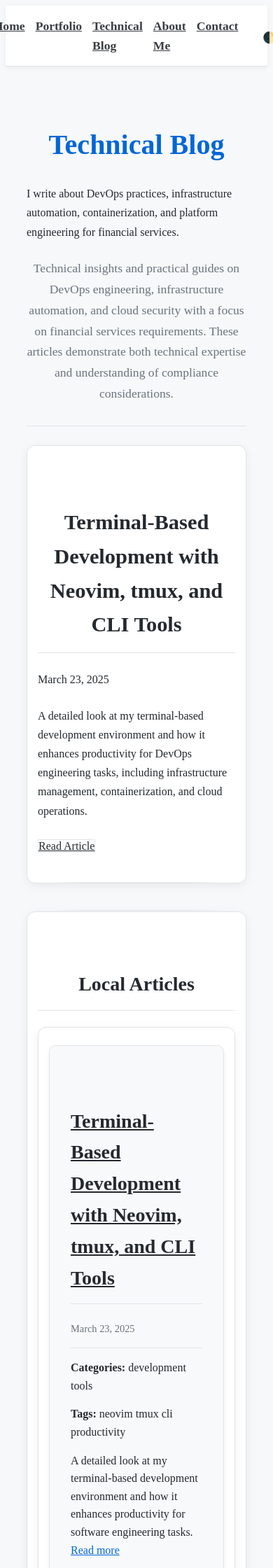
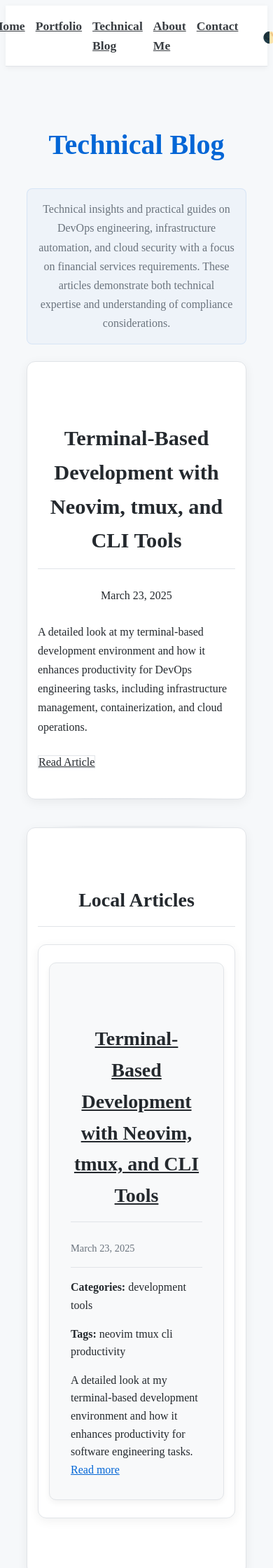
Before and after one commit to joshuamichaelhall/joshuamichaelhall.github.io, a Jekyll site: the page built from pages/blog.md, in a window 390 px wide. Shown: the top 2240 px of the page at 70% size. Built offline with Jekyll 4.4.1, drawn with Linux system fonts in a browser that asks for light colours; nearby versions of some CDN libraries.

Commit message:
center page descriptions

```diff
--- a/assets/js/github-integration.js
+++ b/assets/js/github-integration.js
@@ -15,7 +15,7 @@
         return;
       }
 
-      container.innerHTML = ''; // Clear any existing content
+      container.innerHTML = ''; // Clear only the projects container
 
       // Default descriptions for specific repositories if they're missing
       const defaultDescriptions = {
--- a/assets/main.scss
+++ b/assets/main.scss
@@ -1582,3 +1582,127 @@
 .hero-links .btn:hover {
   animation: pulse 2s infinite;
 }
+
+/* Section description styling */
+.section-description {
+  text-align: center;
+  max-width: 800px;
+  margin: 0 auto 30px;
+  color: var(--text-secondary);
+  line-height: 1.6;
+}
+
+/* Container styling */
+#github-projects-container,
+#devto-articles-container {
+  margin-top: 25px;
+}
+
+/* Article card styling */
+.article-card {
+  background-color: var(--card-bg);
+  border: 1px solid var(--border-color);
+  border-radius: 10px;
+  padding: 20px;
+  margin-bottom: 20px;
+  transition: transform 0.3s ease, box-shadow 0.3s ease;
+}
+
+.article-card:hover {
+  transform: translateY(-5px);
+  box-shadow: 0 8px 16px rgba(0, 0, 0, 0.1);
+}
+
+.article-card h3 {
+  margin-top: 0;
+  font-size: 1.3rem;
+}
+
+.article-card p {
+  margin-bottom: 15px;
+}
+
+.article-card p:last-child {
+  margin-bottom: 0;
+  font-size: 0.9rem;
+  color: var(--text-secondary);
+}
+
+/* Project card consistency for dynamically loaded cards */
+#github-projects .project-card {
+  margin-bottom: 20px;
+}
+
+#github-projects .project-card:last-child {
+  margin-bottom: 0;
+}
+
+/* Center page descriptions */
+.page-intro {
+  text-align: center;
+  max-width: 800px;
+  margin: 0 auto 40px;
+  padding: 20px 0;
+  color: var(--text-secondary);
+  line-height: 1.8;
+  font-size: 1.1rem;
+  border-bottom: 1px solid var(--border-color);
+}
+
+/* Center section descriptions */
+.section-description {
+  text-align: center;
+  max-width: 800px;
+  margin: 0 auto 30px;
+  color: var(--text-secondary);
+  line-height: 1.7;
+  font-size: 1.05rem;
+}
+
+/* Center page titles */
+.page-content h1:first-child {
+  text-align: center;
+  margin-bottom: 30px;
+  color: var(--primary-color);
+}
+
+/* Additional styling for main page section titles */
+.home-section h2,
+.content-section h2 {
+  text-align: center;
+  margin-bottom: 25px;
+  position: relative;
+}
+
+/* Center any content within featured sections */
+.featured-article .post-date,
+.featured-projects .project-description {
+  text-align: center;
+  max-width: 800px;
+  margin-left: auto;
+  margin-right: auto;
+}
+
+/* Add a subtle highlight to centered descriptions */
+.page-intro,
+.section-description {
+  position: relative;
+
+  /* Optional: Add a very subtle background to make the text stand out */
+  background-color: rgba(var(--primary-color-rgb, 3, 102, 214), 0.03);
+  border-radius: 8px;
+  padding: 20px;
+
+  /* Optional: Add a subtle border */
+  border: 1px solid rgba(var(--primary-color-rgb, 3, 102, 214), 0.1);
+}
+
+/* Make sure the descriptions are responsive */
+@media (max-width: 768px) {
+  .page-intro,
+  .section-description {
+    padding: 15px;
+    font-size: 1rem;
+    max-width: 95%;
+  }
+}
--- a/pages/blog.md
+++ b/pages/blog.md
@@ -5,8 +5,6 @@
 ---
 
 # Technical Blog
-
-I write about DevOps practices, infrastructure automation, containerization, and platform engineering for financial services.
 
 <p class="page-intro">
   Technical insights and practical guides on DevOps engineering, infrastructure automation, and cloud security with a focus on financial services requirements. These articles demonstrate both technical expertise and understanding of compliance considerations.
```
Also changed, not shown: assets/js/devto-integration.js (+15 -4 lines), index.markdown (+6 -7 lines), pages/contact.md (+1 -1 lines).
